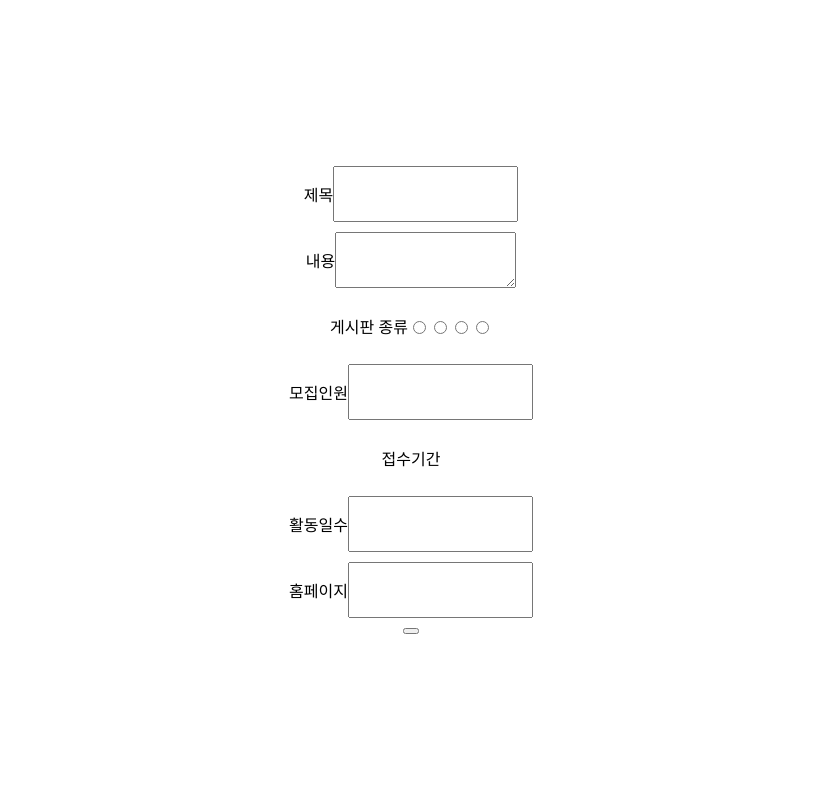
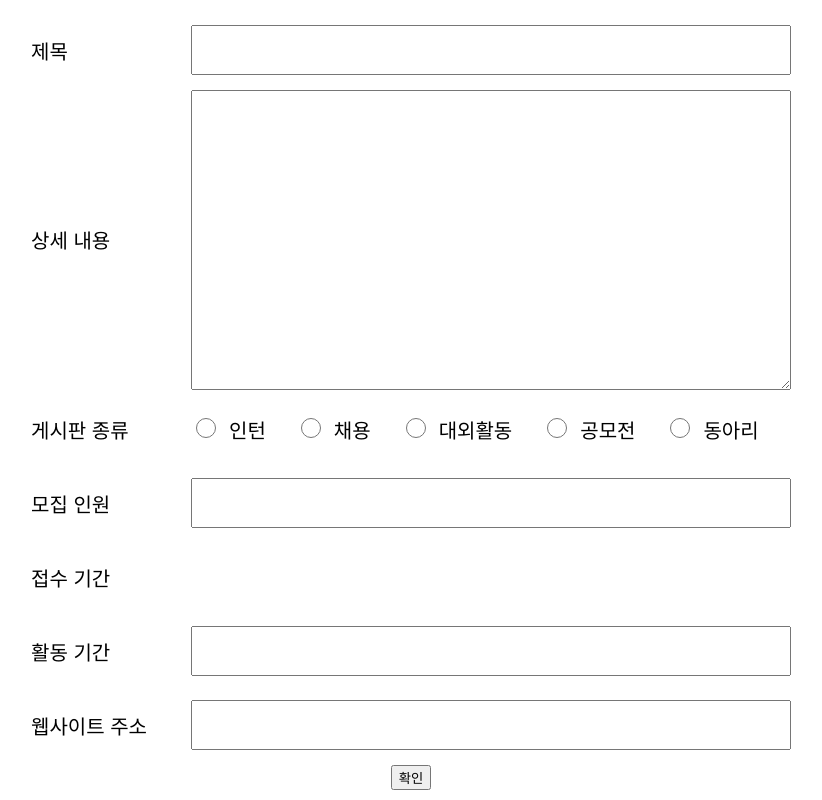
Before and after one commit to ValueUp-2/vv.2-FrontEnd, a Next.js app: page /writingNotice in a window 1280 px wide. Shown: the whole page, without its empty margins (229-1051 px from the left). Built offline with nearby package versions, Linux system fonts and the light colour scheme.

Commit message:
FEAT&DESIGN: Edit UI & Make input states

```diff
--- a/pages/writingNotice.js
+++ b/pages/writingNotice.js
@@ -16,7 +16,7 @@ period(활동 기간 (일 수)) -> 숫자만
 url(홈페이지) -> 웹사이트 주소
  */
 
-const Container = styled.div`
+const Layout = styled.div`
   display: flex;
   flex-direction: column;
   height: 100vh;
@@ -24,71 +24,223 @@ const Container = styled.div`
   justify-content: center;
 `;
 
-const StringInput = styled.input``;
-const ContentInput = styled.textarea``;
+const InputContainer = styled.div``;
+
+const BtnContainer = styled.div``;
+
+const KindContainer = styled.div`
+  display: flex;
+`;
 
 const InputDiv = styled.div`
   display: flex;
-  margin: 0px 0px 10px 0px;
+  margin: 5px 0px 5px 0px;
+  align-items: center;
 `;
 
-const WhatInput = styled.p``;
+const WhatInput = styled.p`
+  width: 160px;
+  font-size: 20px;
+  display: flex;
+  align-items: center;
+`;
+
+const StringInput = styled.input`
+  width: 600px;
+  font-size: 20px;
+  height: 50px;
+`;
+
+const ContentInput = styled.textarea`
+  height: 300px;
+  width: 600px;
+  font-size: 20px;
+`;
+
+const KindInput = styled.input`
+  width: 20px;
+  height: 20px;
+  cursor: pointer;
+`;
+
+const NumberInput = styled.input`
+  width: 600px;
+  font-size: 20px;
+  height: 50px;
+`;
+
+const KindName = styled.p`
+  font-size: 20px;
+  margin: 0px 30px 0px 10px;
+`;
 
 const SubmitBtn = styled.button`
   cursor: pointer;
 `;
 
-const KindInput = styled.input``;
+export default function WritingNotice() {
+  const KindDiv = () => {
+    const kindArr = ['인턴', '채용', '대외활동', '공모전', '동아리'];
+    return (
+      <>
+        {kindArr.map((kind) => (
+          <KindContainer key={kind}>
+            <KindInput
+              type="radio"
+              name="kind"
+              value={kind}
+              onChange={onChangeInput}
+              checked={input.kind === kind}
+            />
+            <KindName>{kind}</KindName>
+          </KindContainer>
+        ))}
+      </>
+    );
+  };
 
-const NumberInput = styled.input``;
+  // const InputContents = ({ name, input }) => {
+  //   return (
+  //     <InputDiv>
+  //       <WhatInput>{name}</WhatInput>
+  //       {input}
+  //     </InputDiv>
+  //   );
+  // };
 
-const InputContents = ({ name, input }) => {
-  return (
-    <InputDiv>
-      <WhatInput>{name}</WhatInput>
-      {input}
-    </InputDiv>
-  );
-};
-
-const KindDiv = () => {
-  return (
-    <>
-      <KindInput type="radio" name="kind" />
-      <KindInput type="radio" name="kind" />
-      <KindInput type="radio" name="kind" />
-      <KindInput type="radio" name="kind" />
-    </>
-  );
-};
-
-export default function WritingNotice() {
   const [input, setInput] = useState({
-    id: 0,
     title: '',
     content: '',
     kind: '',
-    recruitment: 0,
+    recruitment: '',
     start_date: '',
     end_date: '',
-    period: 0,
+    period: '',
     url: '',
   });
+
+  const onChangeInput = (e) => {
+    setInput({ ...input, [e.target.name]: e.target.value });
+  };
 
   const onClickSubmit = () => {
     console.log(input);
   };
 
   return (
-    <Container>
-      <InputContents name="제목" input={<StringInput />} />
-      <InputContents name="내용" input={<ContentInput />} />
-      <InputContents name="게시판 종류" input={<KindDiv />} />
-      <InputContents name="모집인원" input={<NumberInput />} />
-      <InputContents name="접수기간" />
-      <InputContents name="활동일수" input={<NumberInput />} />
-      <InputContents name="홈페이지" input={<StringInput />} />
-      <SubmitBtn onClick={onClickSubmit} />
-    </Container>
+    <Layout>
+      <InputContainer>
+        <InputDiv>
+          <WhatInput>제목</WhatInput>
+          <StringInput
+            name="title"
+            onChange={onChangeInput}
+            value={input.title}
+          />
+        </InputDiv>
+
+        <InputDiv>
+          <WhatInput>상세 내용</WhatInput>
+          <ContentInput
+            name="content"
+            onChange={onChangeInput}
+            value={input.content}
+          />
+        </InputDiv>
+
+        <InputDiv>
+          <WhatInput>게시판 종류</WhatInput>
+          <KindDiv name="kind" onChange={onChangeInput} value={input.kind} />
+        </InputDiv>
+
+        <InputDiv>
+          <WhatInput>모집 인원</WhatInput>
+          <NumberInput
+            name="recruitment"
+            onChange={onChangeInput}
+            value={input.recruitment}
+          />
+        </InputDiv>
+
+        <InputDiv>
+          <WhatInput>접수 기간</WhatInput>
+        </InputDiv>
+
+        <InputDiv>
+          <WhatInput>활동 기간</WhatInput>
+          <NumberInput
+            name="period"
+            onChange={onChangeInput}
+            value={input.period}
+          />
+        </InputDiv>
+
+        <InputDiv>
+          <WhatInput>웹사이트 주소</WhatInput>
+          <StringInput name="url" onChange={onChangeInput} value={input.url} />
+        </InputDiv>
+
+        {/* <InputContents
+          name="제목"
+          input={
+            <StringInput
+              name="title"
+              onChange={onChangeInput}
+              value={input.title}
+            />
+          }
+        />
+        <InputContents
+          name="상세 내용"
+          input={
+            <ContentInput
+              name="content"
+              onChange={onChangeInput}
+              value={input.content}
+            />
+          }
+        />
+        <InputContents
+          name="게시판 종류"
+          input={
+            <KindDiv name="kind" onChange={onChangeInput} value={input.kind} />
+          }
+        />
+        <InputContents
+          name="모집 인원"
+          input={
+            <NumberInput
+              name="recruitment"
+              onChange={onChangeInput}
+              value={input.recruitment}
+            />
+          }
+        />
+        <InputContents name="접수 기간" />
+        <InputContents
+          name="활동 기간"
+          input={
+            <NumberInput
+              name="period"
+              onChange={onChangeInput}
+              value={input.period}
+            />
+          }
+        />
+        <InputContents
+          name="웹사이트 주소 "
+          input={
+            <StringInput
+              name="url"
+              onChange={onChangeInput}
+              value={input.url}
+            />
+          }
+        /> */}
+      </InputContainer>
+      <BtnContainer>
+        <SubmitBtn onClick={onClickSubmit}>확인</SubmitBtn>
+      </BtnContainer>
+    </Layout>
   );
 }
```
